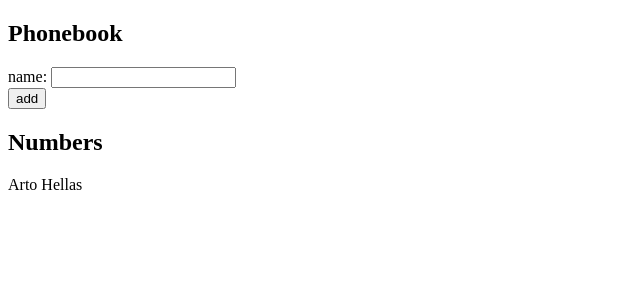
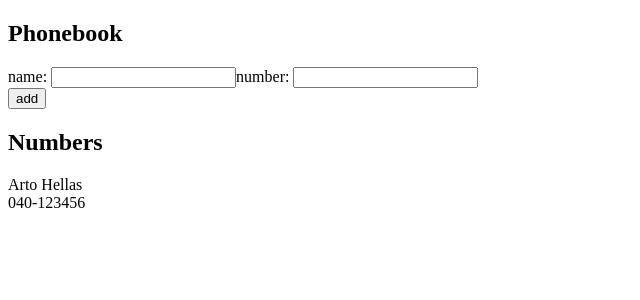
Before and after one commit to karimartikainenn/Full-stack-open, a React (Vite) app in the folder osa2/puhelinluettelo/: page / in a window 1280 px wide. Shown: the top 300 px of the page, without its empty margins (0-640 px from the left). Built offline with nearby package versions, Linux system fonts and the light colour scheme.

Commit message:
puhelinluettelo step3 valmis

```diff
--- a/osa2/puhelinluettelo/src/App.jsx
+++ b/osa2/puhelinluettelo/src/App.jsx
@@ -1,14 +1,18 @@
 import { useState } from "react";
 
 const App = () => {
-  const [persons, setPersons] = useState([{ name: "Arto Hellas" }]);
+  const [persons, setPersons] = useState([
+    { name: "Arto Hellas", number: "040-123456" },
+  ]);
   const [newName, setNewName] = useState("");
+  const [newNumber, setNewNumber] = useState("");
 
   const addName = (e) => {
     e.preventDefault();
     const nameObject = {
       name: newName,
       id: persons.length + 1,
+      number: newNumber,
     };
     if (persons.some((person) => person.name === newName)) {
       alert(`${newName} is already added to phonebook`);
@@ -16,11 +20,17 @@ const App = () => {
     }
     setPersons(persons.concat(nameObject));
     setNewName("");
+    setNewNumber("");
   };
 
   const handleNoteChange = (e) => {
     console.log(e.target.value);
     setNewName(e.target.value);
+  }
+
+  const handleNumberChange = (e) => {
+    console.log(e.target.value);
+    setNewNumber(e.target.value);
   };
 
   return (
@@ -29,6 +39,7 @@ const App = () => {
       <form onSubmit={addName}>
         <div>
           name: <input value={newName} onChange={handleNoteChange} />
+          number: <input value={newNumber} onChange={handleNumberChange} />
         </div>
         <div>
           <button type="submit">add</button>
@@ -36,7 +47,10 @@ const App = () => {
       </form>
       <h2>Numbers</h2>
       {persons.map((person) => (
-        <div key={person.name}>{person.name}</div>
+        <>
+          <div key={person.name}>{person.name}</div>
+          <div key={person.number}>{person.number}</div>
+        </>
       ))}
     </div>
   );
```
